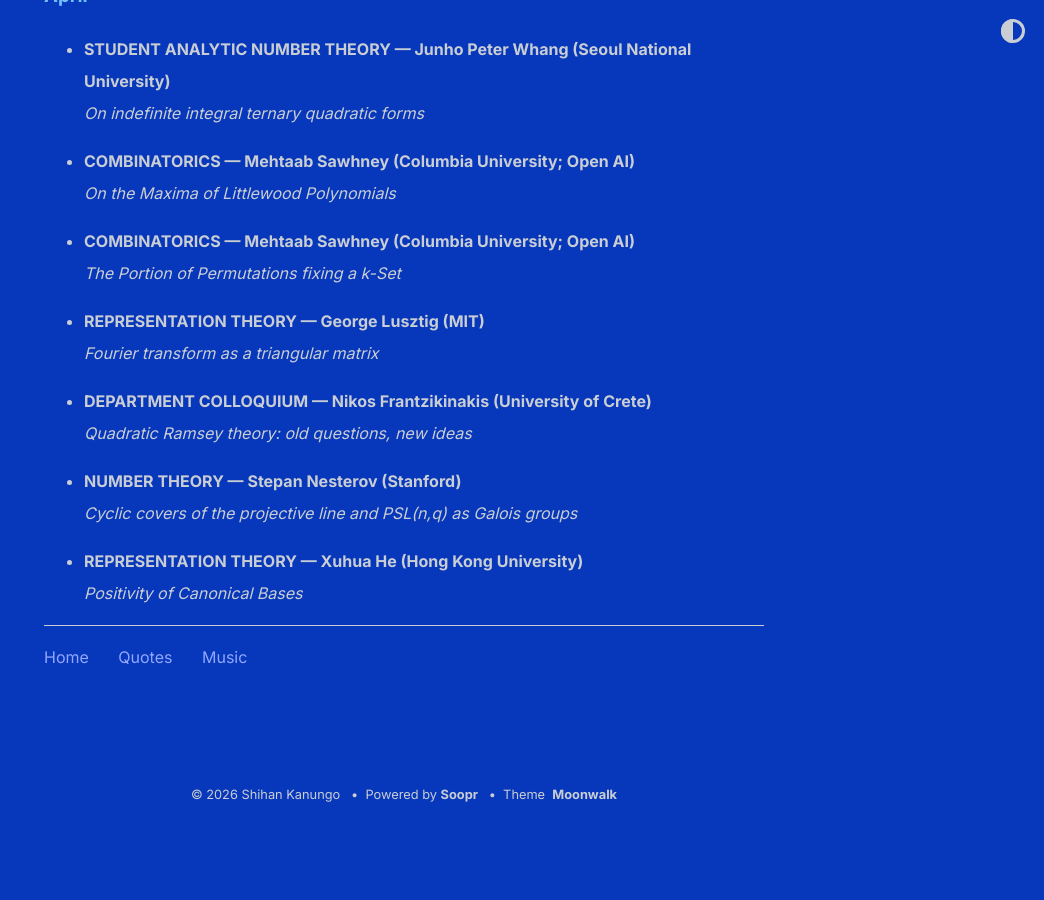
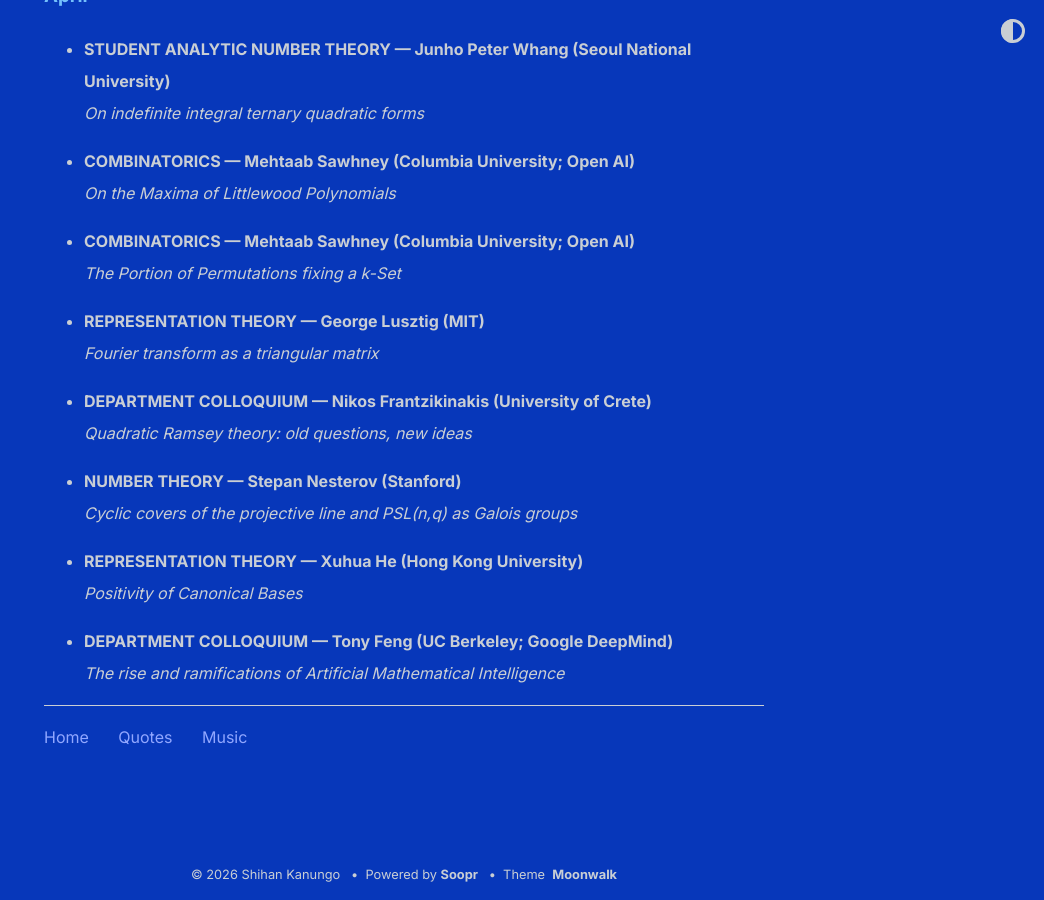
Before and after one commit to shihankanungo/shihankanungo.github.io, a Jekyll site: the page built from math-talks.md, in a window 1280 px wide and 900 px high, scrolled down 987 px. Shown: the whole window, without its empty margins (236-1280 px from the left). Built offline with Jekyll 4.4.1, drawn with Linux system fonts in a browser that asks for light colours; before the commit the page ends 1807 px from its top, so only the background shows below that.

Commit message:
Update math-talks.md

```diff
--- a/math-talks.md
+++ b/math-talks.md
@@ -94,3 +94,11 @@
   <small><img src="images/2026-04-23.png" alt="Apr 23"></small>
 </details></li>
 </ul>
+
+<ul>
+<li><details>
+  <summary style="list-style: none;"><b>DEPARTMENT COLLOQUIUM &mdash; Tony Feng (UC Berkeley; Google DeepMind)</b><br>
+    <i>The rise and ramifications of Artificial Mathematical Intelligence</i></summary>
+  <small><img src="images/2026-04-23b.png" alt="Apr 23"></small>
+</details></li>
+</ul>
```
